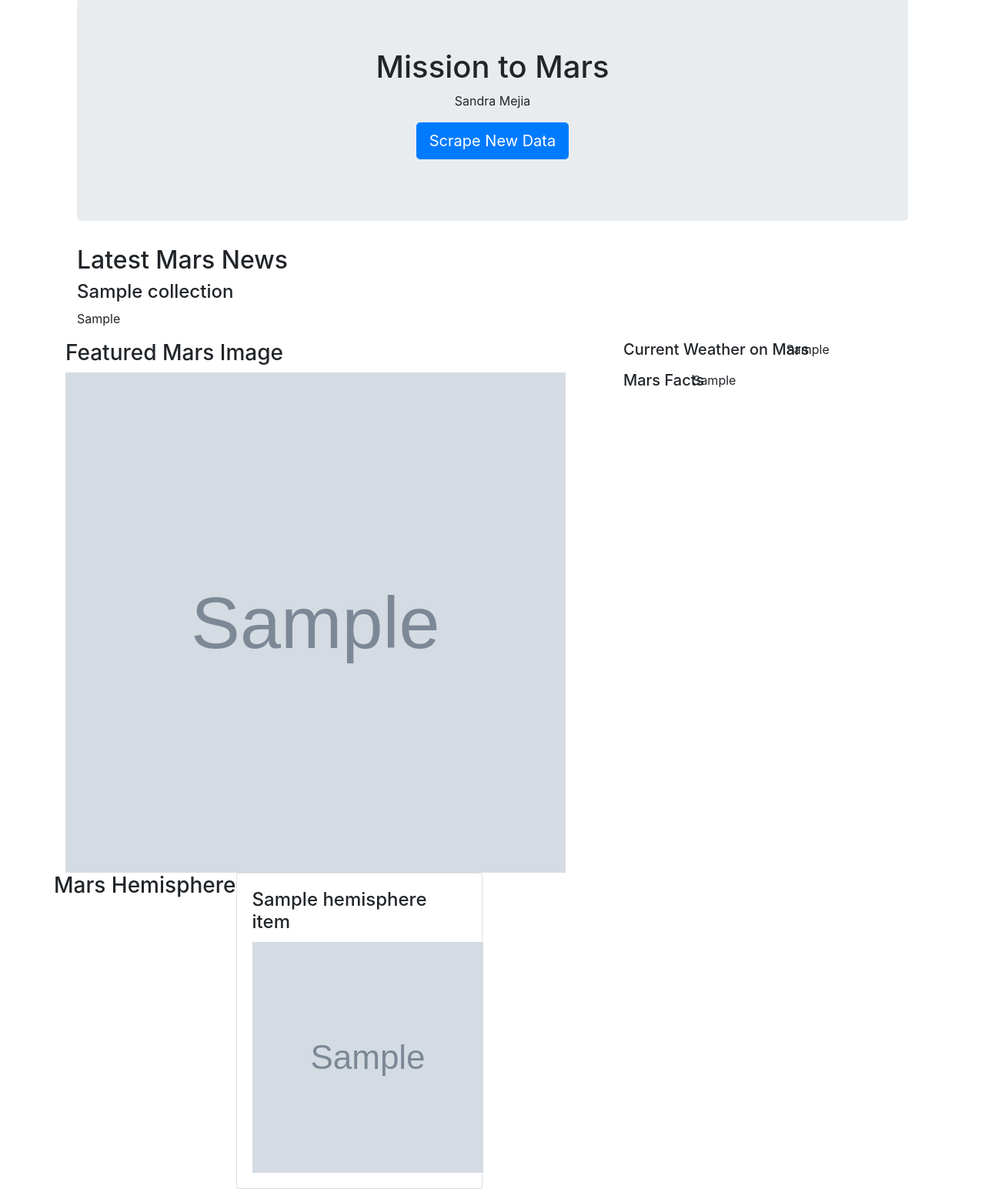
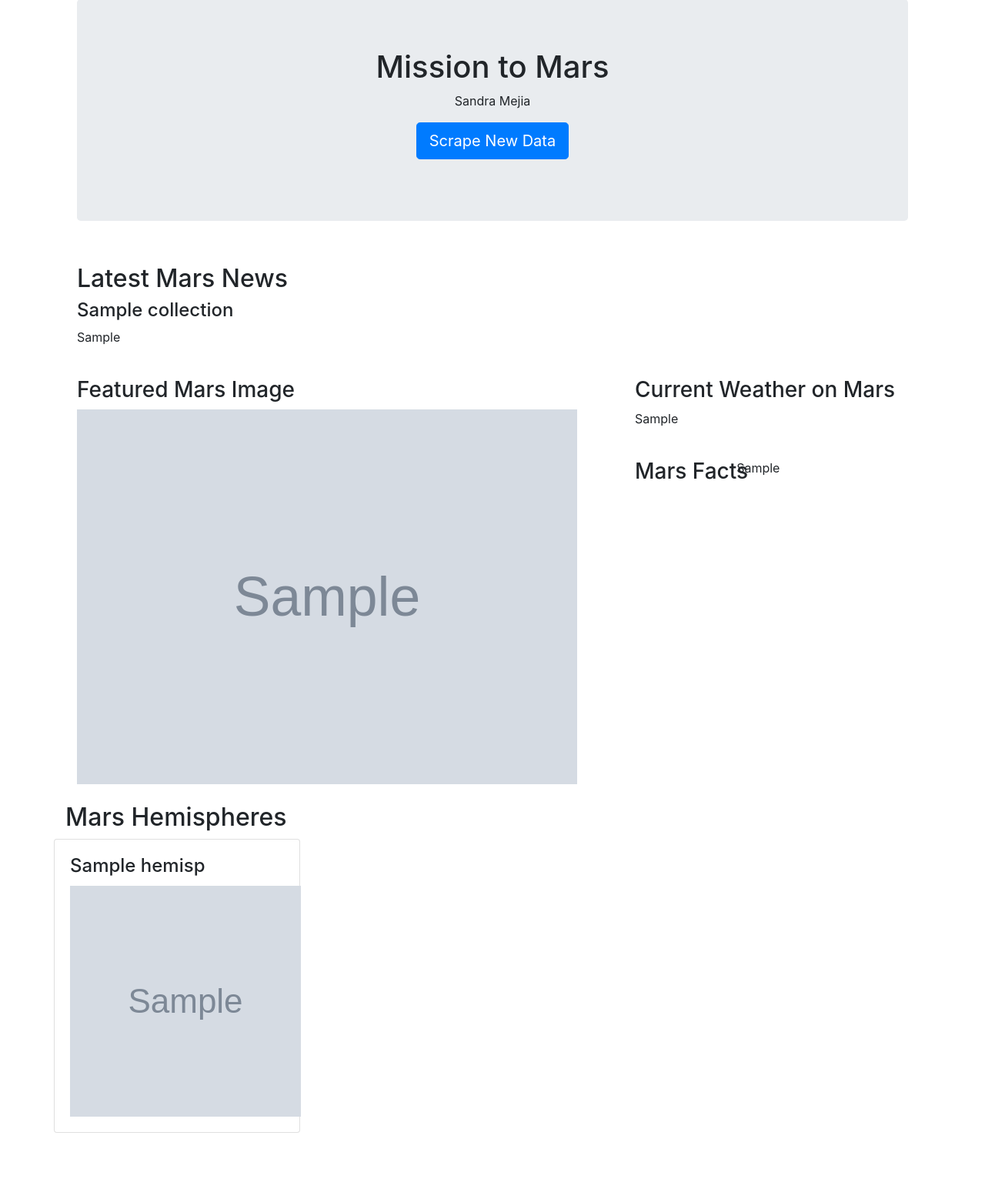
Before and after one commit to SandraMejia/Mission-to-Mars, a Flask app: page / in a window 1280 px wide. Shown: the part 81-1626 px from the top of the page at 77% size. After the commit the page ends 1553 px from the top, so only its background shows below. Run offline with Flask 2, Linux system fonts and the light colour scheme; grey boxes marked "Sample" are stand-in pictures; a database or web service that is not in the repository returns one stand-in record (values such as "Sample title"); some libraries are stand-ins or nearby versions.

Commit message:
tiny errors corrected

```diff
--- a/flask_project/app.py
+++ b/flask_project/app.py
@@ -7,6 +7,7 @@ app = Flask(__name__)
 
 # Use PyMongo to establish Mongo connection
 mongo = PyMongo(app, uri="mongodb://localhost:27017/marsAssignament")
+
 
 
 # Route to render index.html template using data from Mongo
--- a/flask_project/templates/index.html
+++ b/flask_project/templates/index.html
@@ -53,6 +53,8 @@
                 <p>Sandra Mejia</p>
                 <p><a class="btn btn-primary btn-lg" href="/scrape" role="button">Scrape New Data</a></p>
             </div>
+            <br>
+
             <div class="row">
                 <div class="container">
                     <h2>Latest Mars News</h2>
@@ -65,46 +67,52 @@
                 </div>
             </div>
 
+            <br>
+
             <div class="row">
-                <div class="col-md-8">
-                    <div class="row">
+                <div class="col-md-8 col-sm-12">
+                    <div>
                         <h3>Featured Mars Image</h3>
                     </div>
-                    <div class="row">
-                        <img src="{{marsInfo.featured_image_url}}" alt="" style="width: 650px; height: 650px;">
+                    <div>
+                        <img src="{{marsInfo.featured_image_url}}" class='img-fluid float-left' alt="" width=650>
                     </div>
 
                 </div>
-                <div class="col-md-4">
+                <div class="col-md-4 col-sm-12">
+                    <div>
                         <div class="row">
-                        <div class="row">
-                            <h5>Current Weather on Mars</h5>
-                        </div>
-                        <div class="row">
+                            <h3>Current Weather on Mars</h3>
                             <p>{{marsInfo.marsWeatherLastTweet}}</p>
                         </div>
+
                     </div>
+                    <br>
                     <div class="row">
+                        <h3>Mars Facts </h3>
                         <div class="row">
-                            <h5>Mars Facts</h5>
-                            <div class="row">
-                                {{ htmlTable}}
+                            {{ htmlTable }}
                         </div>
 
                     </div>
                 </div>
+
             </div>
+
+            <br>
+
         </div>
+
         <div class="row">
-                <div class="row">
-                    <h3>Mars Hemispheres</h3>
+            <div class="container">
+                <h2>Mars Hemispheres</h2>
             </div>
             <div class="row">
                 {% for hemisphereItem in marsInfo.hemisphere_image_urls %}
-                    <div class="col-lg-4">
+                <div class="col-lg-6">
                     <div class="card" style="width: 20rem;">
                         <div class="card-body">
-                                <h4 class="card-title">{{ hemisphereItem.title }}</h4>
+                            <h4 class="card-title">{{ hemisphereItem.title[:-9] }}</h4>
                             <img src="{{hemisphereItem.image_url}}" alt="" style="width: 300px; height: 300px;">
                         </div>
                     </div>
```
Also changed, not shown: flask_project/scrape_mars.py (+19 -2 lines). Lines whose indentation alone changed are shown as unchanged.
